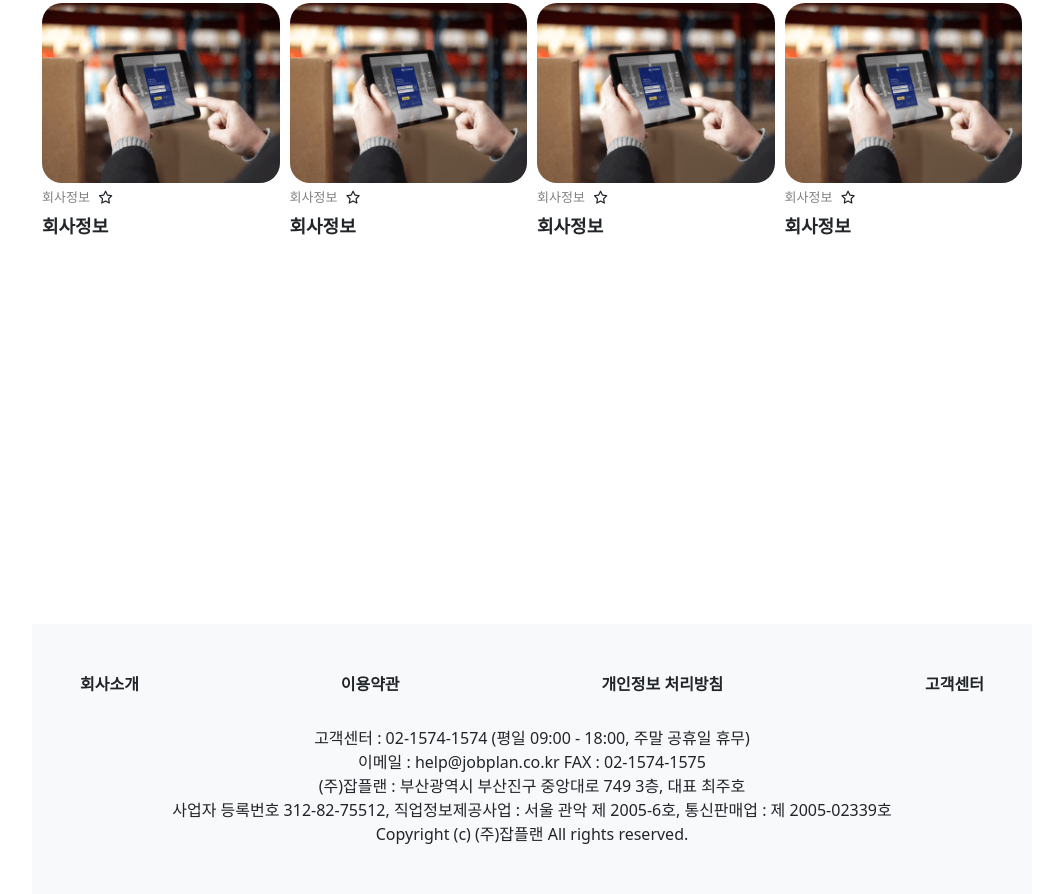
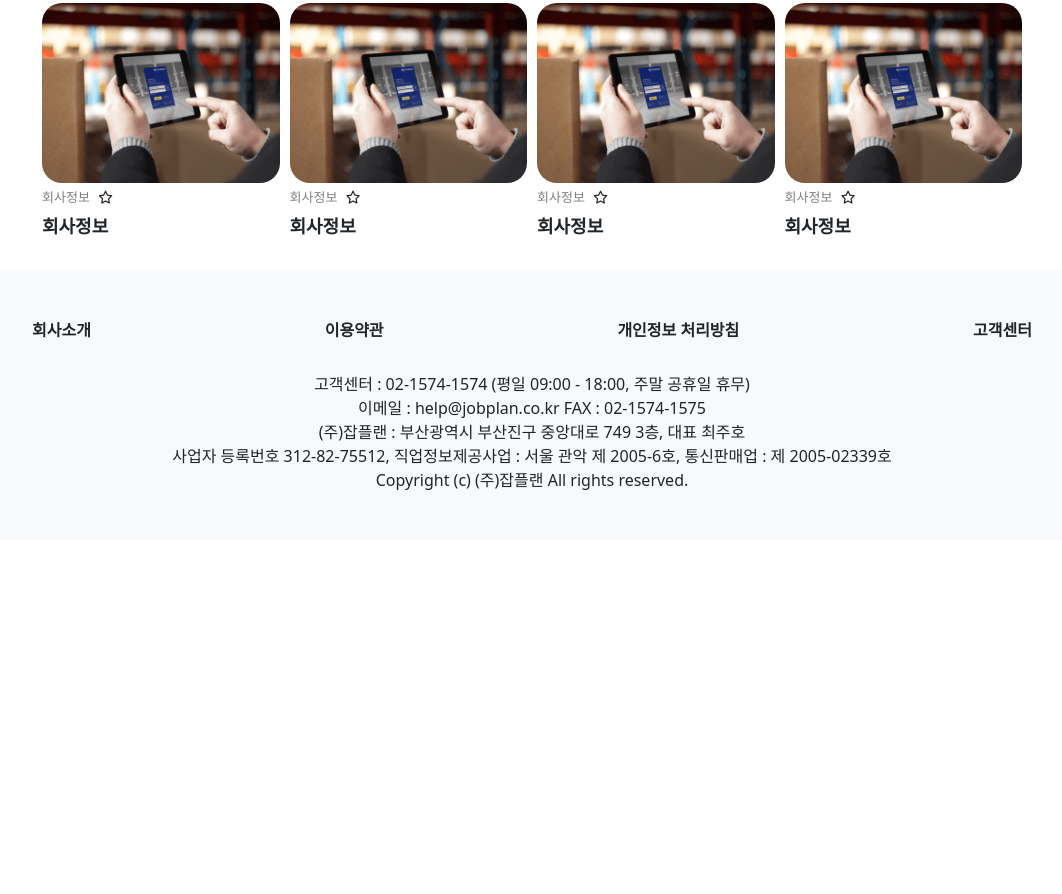
Before and after one commit to coderyu5523/project-html, a plain HTML site: page project/index.html in a window 1280 px wide. Shown: the part 1057-1951 px from the top of the page, without its empty margins (108-1170 px from the left). After the commit the page ends 1597 px from the top, so only its background shows below. Drawn offline with nearby package versions, Linux system fonts and the light colour scheme.

Commit message:
헤더 푸터 조절

```diff
--- a/project/css/style.css
+++ b/project/css/style.css
@@ -16,6 +16,11 @@ a {
     text-decoration: none !important;
 }
 
+.mb-20 {
+    margin-bottom: 20px;
+}
+
+
 /* 공통 end */
 
 /* 헤더 start */
@@ -25,7 +30,7 @@ a {
 }
 
 .header-main {
-    margin: 0 30px 0 0;
+    margin: 0px auto;
     /* padding-right: 10px; */
     height: 50px;
     background-size: 100% 100%;
@@ -57,27 +62,34 @@ a {
 
 }
 
+/* 헤더 end */
+
+/* 바디 start */
+
+/* 광고 start */
+.div-addimage {
+    margin: 30px 10px;
+    height: 100%;
+}
+
+
+/* 광고 end */
+
+
+/* 바디 start */
 
 
 
 
-
-table {
+/* table {
     width: 100%;
 }
 
 table input {
     width: 100%;
-}
+} */
 
 
-/*   배경 부분 end  */
-
-/* 둘러보기 부분 start */
-
-.mb-20 {
-    margin-bottom: 20px;
-}
 
 .title {
     font-size: 25px;
@@ -85,10 +97,6 @@ table input {
     color: rgb(66, 66, 66);
 }
 
-.body {
-    margin: 30px 10px;
-    height: 1500px;
-}
 
 .card-box {
     display: grid;
@@ -321,9 +329,14 @@ a {
 
 /* footer */
 
+.div-footer {}
+
 .footer-top {
-    margin-bottom: 30px;
+    /* margin-bottom: 30px; */
     font-weight: bold;
+    width: 1000px;
+    margin: 0px auto 30px auto;
+
 
 }
 
--- a/project/index.html
+++ b/project/index.html
@@ -13,9 +13,6 @@
 </head>
 
 <body>
-    <!-- 로그인창 -->
-    <main class="main-size">
-        <!-- 헤더 start -->
 
     <header class="header-main">
         <nav class="nav-header">
@@ -46,15 +43,25 @@
         </nav>
 
     </header>
+
+    <hr>
+
+
+
+
+    <!-- 로그인창 -->
+    <main class="main-size">
+        <!-- 헤더 start -->
+
+
         <!-- 헤더 end -->
 
-        <hr>
 
         <div class="row justify-content-end mb-3">
             <div class="col-md-4">
                 <form action="/" method="get" class="form-inline">
                     <div class="input-group rounded">
-                        <input class="search-box form-control me-2 rounded-end" type="text" placeholder="기업,채용정보를 입력하세요"
+                        <input class="form-control me-2 rounded-end" type="text" placeholder="기업,채용정보를 입력하세요"
                             name="keyword" required />
                         <a href="#" class="text-body"><i class="fa-solid fa-magnifying-glass icon-search"></i></a>
                     </div>
@@ -64,7 +71,7 @@
 
 
         <!-- 광고 창 start -->
-        <div class="body">
+        <div class="div-addimage">
             <section>
                 <div class="ad-img1"></div>
             </section>
@@ -203,7 +210,11 @@
         <!-- 바디 end -->
 
         <!-- 풋터 start -->
-        <div>
+        <!-- 풋터 end -->
+
+
+    </main>
+    <div class="div-footer">
         <div class="bg-light p-5 text-center">
             <div class="footer-top d-flex justify-content-between">
                 <div>회사소개</div>
@@ -221,10 +232,7 @@
             </div>
         </div>
     </div>
-        <!-- 풋터 end -->
 
-
-    </main>
 </body>
 
 </html>
```
Also changed, not shown: project/company.html (+2 -1 lines), project/list.html (+6 -4 lines). Lines whose indentation alone changed are shown as unchanged.
